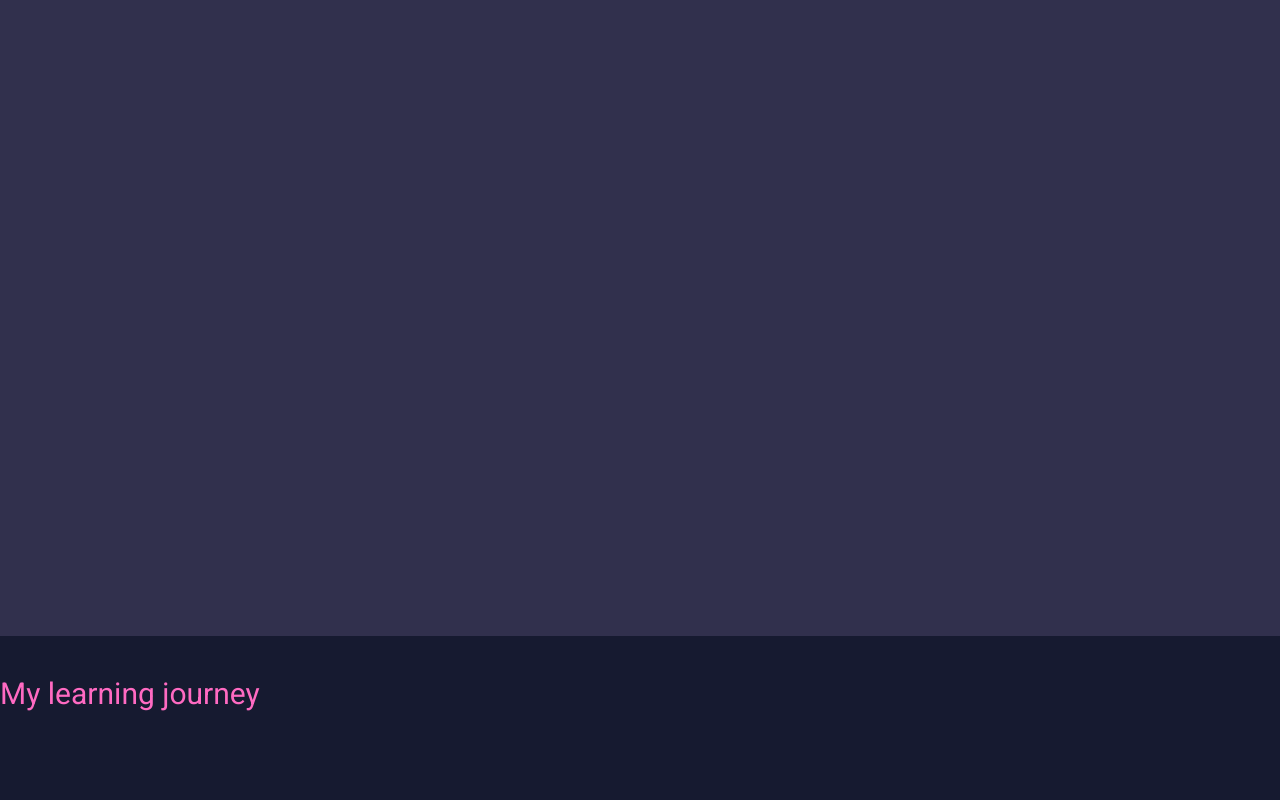
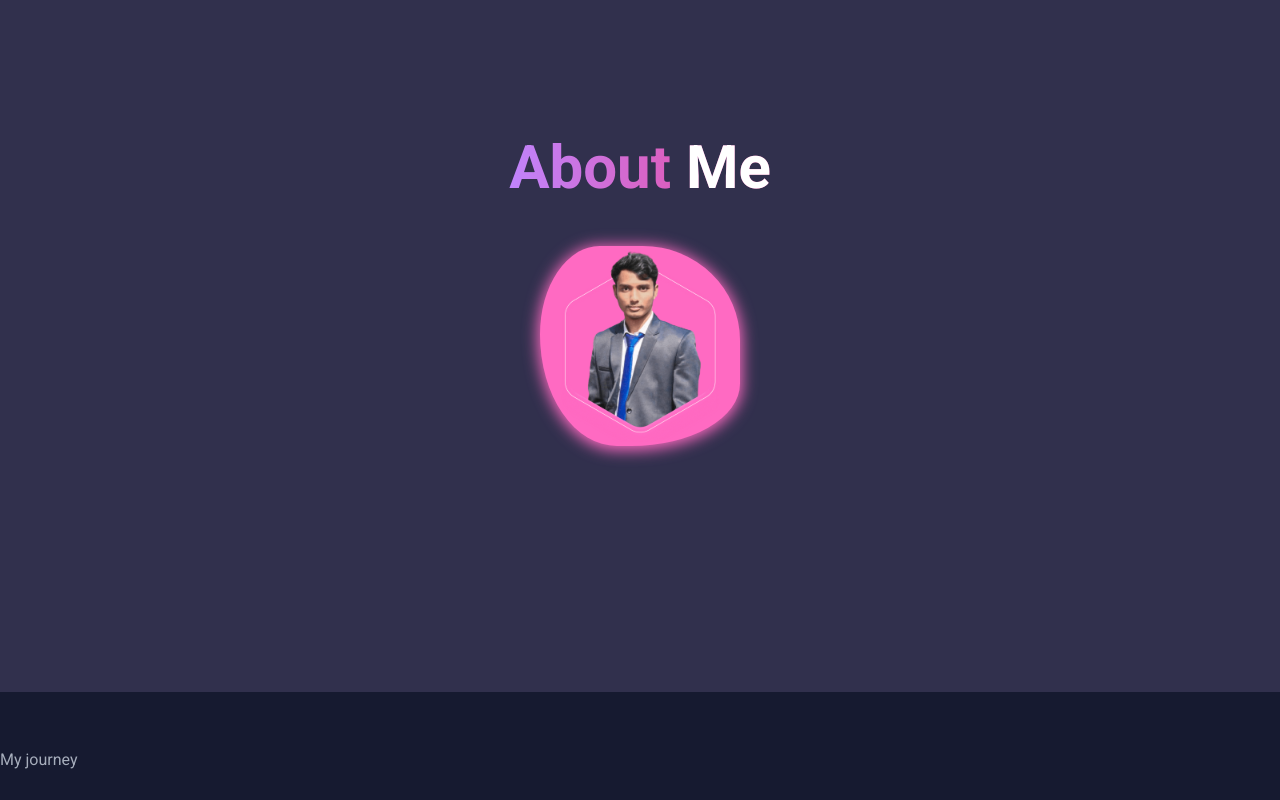
Before and after one commit to Sajib37/personal-portfolio, a React (Vite) app: page / in a window 1280 px wide. Shown: the part 1020-1820 px from the top of the page. Built offline with nearby package versions, Linux system fonts and the light colour scheme.

Commit message:
animation done in profile1

```diff
--- a/src/App.css
+++ b/src/App.css
@@ -34,8 +34,40 @@
     animation: slideTop 1s ease forwards;
     opacity: 0;
   }
+  .downMove{
+    animation: slideDown 1s ease forwards;
+    opacity: 0;
+  }
+
+  .wrapper{
+    display: flex;
+    align-items: center;
+    justify-content: center;
+  }
+  .box{
+    height: 200px;
+    width: 200px;
+    background-color: #FF6AC2;
+    box-shadow: 0 2px 15px 2px #FF6AC2;
+    animation: animate 4s ease-in-out infinite;
+    transition: all 1s ease-in-out;
+  }
+
 
   /* keyFrames */
+
+  @keyframes animate{
+    0%{
+        border-radius: 60% 40% 30% 70%/60% 30% 70% 40%;
+    }
+    50%{
+        border-radius: 30% 60% 70% 40%/50% 60% 30% 70%;
+    }
+    100%{
+        border-radius: 60% 40% 30% 70%/60% 30% 70% 40%;;
+    }
+  }
+
   @keyframes floatImage{
     0%{
         transform: translateY(0);
@@ -79,3 +111,14 @@
         opacity: 1;
     }
   }
+  @keyframes slideDown{
+    0%{
+        transform: translateY(-120px);
+        opacity: 0;
+
+    }
+    100%{
+        transform: translateY(0px);
+        opacity: 1;
+    }
+  }
--- a/src/App.jsx
+++ b/src/App.jsx
@@ -6,6 +6,8 @@ import { MdOutlineMenu } from 'react-icons/md';
 import { RxCross2 } from "react-icons/rx";
 import { LuArrowUpCircle } from "react-icons/lu";
 import Home from './Components/Home/Home';
+import About from './Components/About/About';
+import Journey from './Components/Journey/Journey';
 
 function App() {
 
@@ -53,11 +55,13 @@ function App() {
       <section id='home' className='min-h-screen font-roboto pt-10 md:pt-14 snap-start bg-bg1'>
         <Home></Home>
       </section>
+
       <section id='about' className='min-h-screen font-roboto pt-10 md:pt-14 snap-start bg-bg2'>
-        <h1 className='text-3xl  text-[#FF6AC2]'>My name is khan</h1>
+        <About></About>
       </section>
-      <section id='journey' className='min-h-screen font-roboto pt-10 md:pt-14snap-start bg-bg1'>
-        <h1 className='text-3xl  text-[#FF6AC2]'>My learning journey</h1>
+
+      <section id='journey' className='min-h-screen font-roboto pt-10 md:pt-14 snap-start bg-bg1'>
+        <Journey></Journey>
       </section>
       <section id='skills' className='min-h-screen font-roboto pt-10 md:pt-14 snap-start bg-bg2'>
         skills
--- /dev/null
+++ b/src/Components/About/About.jsx
@@ -0,0 +1,21 @@
+import profile2 from '../../assets/images/profile2.png'
+import "../../App.css"
+const About = () => {
+    return (
+        <section className="max-w-screen-xl text-white mx-auto min-h-screen flex gap-4 items-center justify-center flex-col">
+
+            <div>
+                <h1 className="downMove mb-8 font-bold text-transparent text-6xl bg-clip-text bg-gradient-to-r from-purple-400 to-pink-500">About <span className="text-white">Me</span></h1>
+            </div>
+
+            <div className="wrapper">
+                <div className="box flex items-center justify-center">
+                    <img className='w-40' src={profile2} alt="" />
+                </div>
+            </div>
+
+        </section>
+    );
+};
+
+export default About;
--- /dev/null
+++ b/src/Components/Journey/Journey.jsx
@@ -0,0 +1,11 @@
+import React from 'react';
+
+const Journey = () => {
+    return (
+        <div>
+            <h1>My journey</h1>
+        </div>
+    );
+};
+
+export default Journey;
```
Also changed, not shown: src/assets/images/pROFILE-04.png (deleted), src/assets/images/profile2.png (added).
